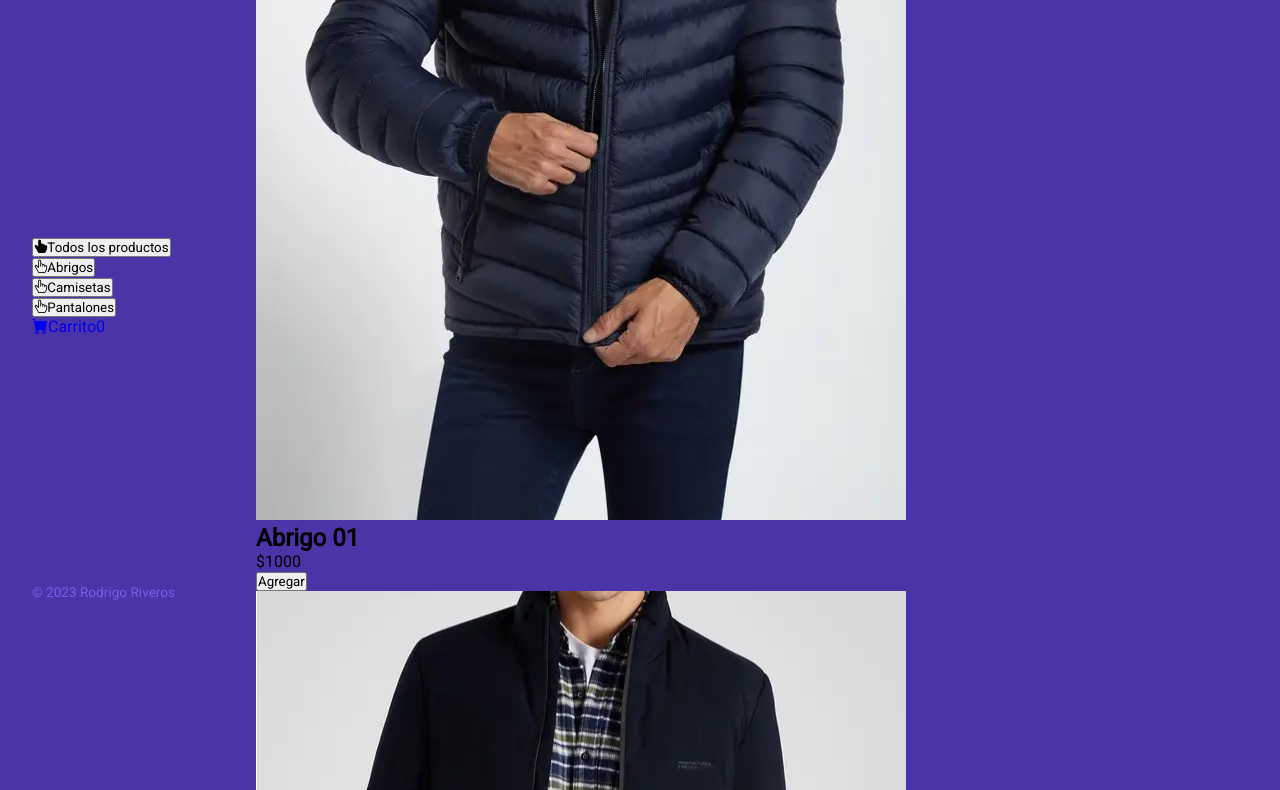
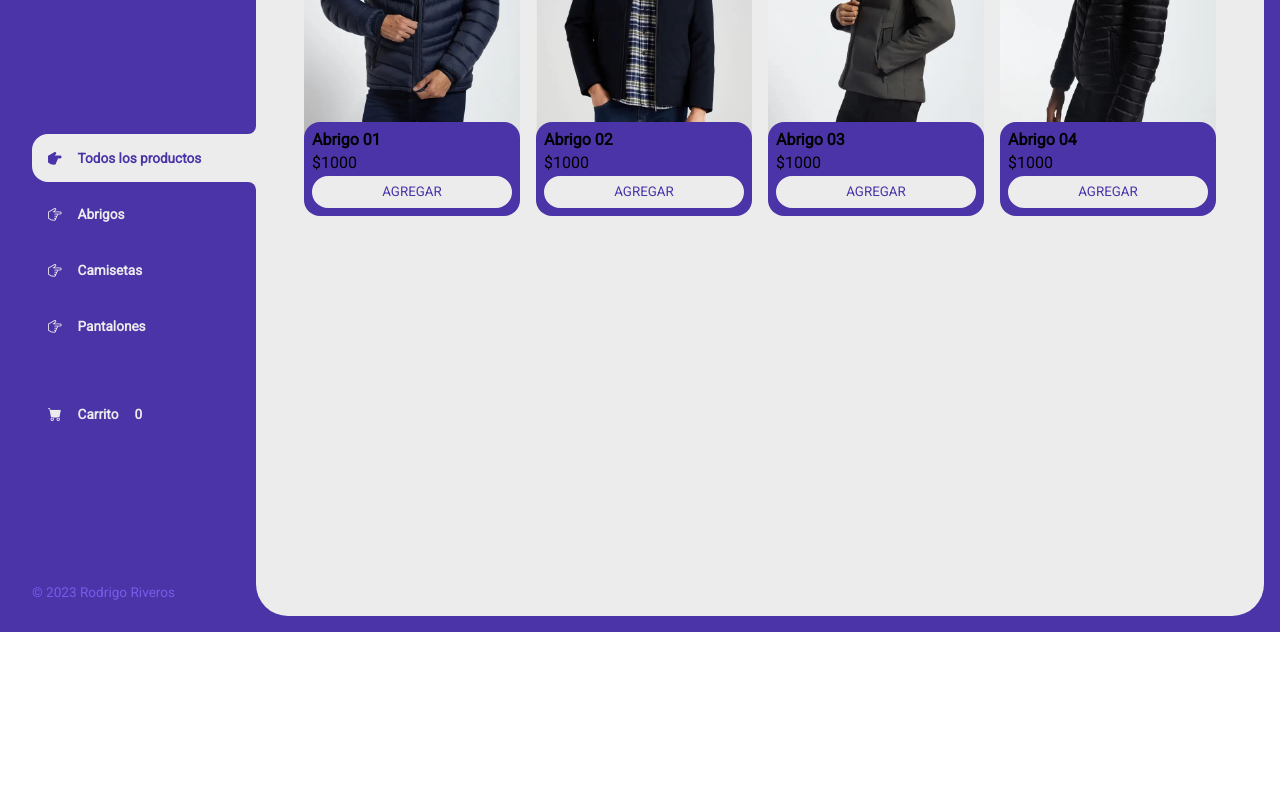
Before and after one commit to Riveros-Rodrigo/feme-ecommerce, a plain HTML site: page index.html in a window 1280 px wide. Shown: the part 168-958 px from the top of the page. After the commit the page ends 800 px from the top, so only its background shows below. Drawn offline with nearby package versions, Linux system fonts and the light colour scheme.

Commit message:
agrego mas estilos al index

```diff
--- a/css/estilos.css
+++ b/css/estilos.css
@@ -34,6 +34,7 @@ a{
 }
 aside{
     padding: 2rem;
+    padding-right: 0;
     color: var(--clr-white);
     position: sticky;
     top: 0;
@@ -46,8 +47,116 @@ aside{
     height: 15vh;
 }
 
+.menu{
+    display: flex;
+    flex-direction: column;
+    gap: .5rem;
+}
+
+.boton-menu{
+    background-color: transparent;
+    border: 0;
+    color: var(--clr-white);
+    font-size: 1rem;
+    cursor: pointer;
+    display: flex;
+    align-items: center;
+    gap: 1rem;
+    font-weight: 600;
+    padding: 1rem;
+    font-size: .85rem;
+}
+.boton-menu.active{
+    background-color: var(--clr-white);
+    color: var(--clr-main);
+    width: 100%;
+    border-radius: 1rem 0rem 0rem 1rem;
+    position: relative;
+}
+/* hacemos un border invertido */
+.boton-menu.active::before{
+    content: '';
+    position: absolute;
+    width: 1rem;
+    height: 2rem;
+    bottom: 100%;
+    right: 0;
+    background-color: transparent;
+    border-bottom-right-radius: .5rem;
+    box-shadow: 0 1rem 0 var(--clr-white);
+}
+.boton-menu.active::after{
+    content: '';
+    position: absolute;
+    width: 1rem;
+    height: 2rem;
+    top: 100%;
+    right: 0;
+    background-color: transparent;
+    border-top-right-radius: .5rem;
+    box-shadow: 0 -1rem 0 var(--clr-white);
+}
+
+.boton-menu > i.bi-hand-index-thumb-fill, .boton-menu > i.bi-hand-index-thumb {
+    transform: rotateZ(90deg);
+}
+
+.boton-carrito{
+    margin-top: 2rem;
+}
+
 .texto-footer{
     color: var(--clr-main-light);
     font-size: .85rem;
 }
 /* main */
+main{
+    background-color: var(--clr-white);
+    margin: 1rem;
+    margin-left: 0;
+    border-radius: 2rem;
+    padding: 3rem;
+}
+/* le doy estilos al titulo principal */
+.titulo-principal{
+    color: var(--clr-main);
+}
+/* le doy las grillas al contenedor de productos */
+.contenedor-productos{
+    display: grid;
+    grid-template-columns: repeat(4, 1fr);
+    gap: 1rem;
+}
+.producto-imagen{
+    max-width: 100%;
+    border-radius: 1rem;
+}
+.producto-detalles{
+    background-color: var(--clr-main);
+    border-radius: 1rem;
+    padding: .5rem;
+    margin-top: -2rem;
+    position: relative;
+    display: flex;
+    flex-direction: column;
+    gap: .25rem;
+}
+.producto-titulo{
+    font-size: 1rem;
+}
+.producto-agregar{
+    border: 0;
+    background-color: var(--clr-white);
+    color: var(--clr-main);
+    padding: .4rem;
+    text-transform: uppercase;
+    border-radius: 2rem;
+    cursor: pointer;
+    border: 2px solid var(--clr-white);
+}
+.producto-agregar:hover{
+    background-color: var(--clr-main);
+    color: var(--clr-white);
+    /* un efecto */
+    transition: background-color .2s, color .2s;
+}
--- a/index.html
+++ b/index.html
@@ -17,7 +17,7 @@
                 <img class="logo" src="./img/logo.jpg" alt="logo">
             </header>
             <nav>
-                <ul>
+                <ul class="menu">
                     <li>
                         <button class="boton-menu boton-categoria active"><i class="bi bi-hand-index-thumb-fill"></i>Todos los productos</button>
                     </li>
@@ -50,8 +50,6 @@
                         <button class="producto-agregar">Agregar</button>
                     </div>
                 </div>
-            </div>
-            <div class="contenedor-productos">
                 <div class="producto">
                     <img class="producto-imagen" src="./img/abrigos/02.jpg" alt="abrigo">
                     <div class="producto-detalles">
@@ -60,8 +58,6 @@
                         <button class="producto-agregar">Agregar</button>
                     </div>
                 </div>
-            </div>
-            <div class="contenedor-productos">
                 <div class="producto">
                     <img class="producto-imagen" src="./img/abrigos/03.jpg" alt="abrigo">
                     <div class="producto-detalles">
@@ -70,8 +66,6 @@
                         <button class="producto-agregar">Agregar</button>
                     </div>
                 </div>
-            </div>
-            <div class="contenedor-productos">
                 <div class="producto">
                     <img class="producto-imagen" src="./img/abrigos/04.jpg" alt="abrigo">
                     <div class="producto-detalles">
```
